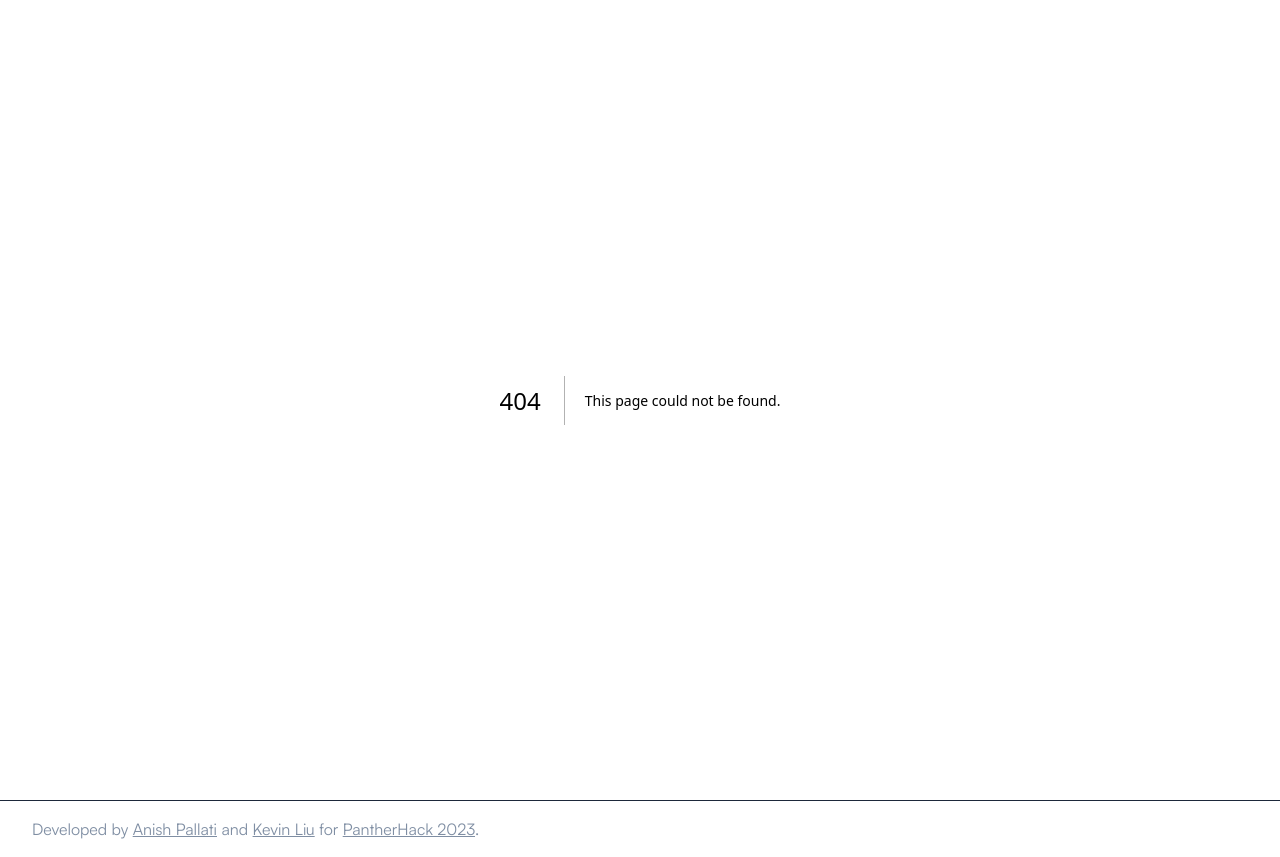
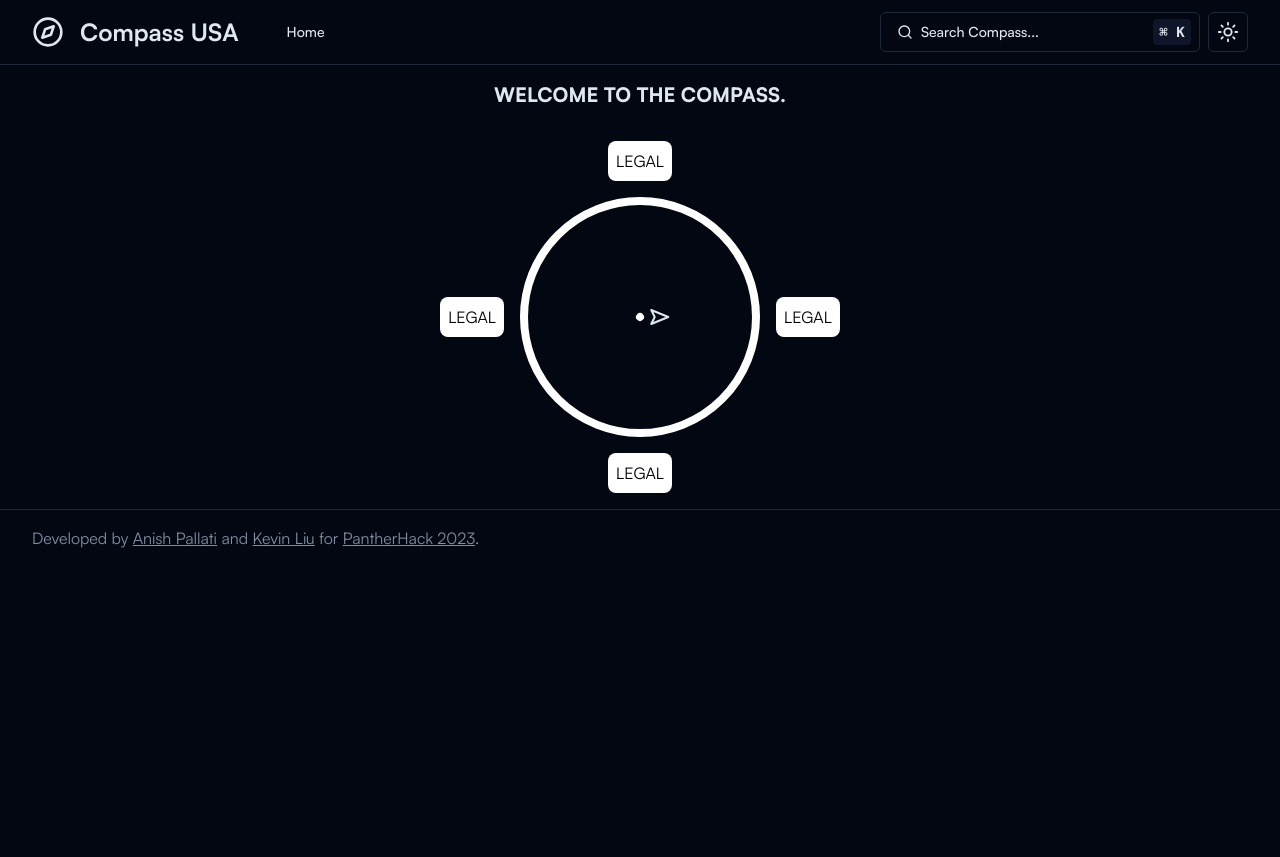
Before and after one commit to ap-1/compass-usa, a Next.js app: page /compass in a window 1280 px wide. Before the commit this address had no page. After the commit the page ends 800 px from the top, so only its background shows below. Built offline with nearby package versions, Linux system fonts and the light colour scheme.

Commit message:
add compass

```diff
--- /dev/null
+++ b/app/compass/page.tsx
@@ -0,0 +1,81 @@
+"use client";
+import { Navbar } from "@/components/navbar";
+import { Content } from "@/components/content";
+import { AskDialog } from "@/app/dialog";
+import { useState, useEffect, useRef } from "react";
+import { MousePointer2 } from "lucide-react";
+
+export default function Compass() {
+	const [arrowAngle, setArrowAngle] = useState(0);
+	const arrowRef = useRef(null);
+
+	useEffect(() => {
+		const updateArrowAngle = (event) => {
+			const arrowRect = arrowRef.current.getBoundingClientRect();
+			const arrowCenterX = arrowRect.left + arrowRect.width / 2;
+			const arrowCenterY = arrowRect.top + arrowRect.height / 2;
+			const deltaX = event.clientX - arrowCenterX;
+			const deltaY = event.clientY - arrowCenterY;
+			const radians = Math.atan2(deltaY, deltaX);
+			const degrees = (radians * 180) / Math.PI;
+			setArrowAngle(degrees);
+		};
+
+		window.addEventListener("mousemove", updateArrowAngle);
+
+		return () => {
+			window.removeEventListener("mousemove", updateArrowAngle);
+		};
+	}, []);
+
+	function Arrow({ angle }) {
+		return (
+			<div
+				ref={arrowRef}
+				className="absolute w-2 h-2 border-4 rounded-full border-white"
+				style={{
+					top: "50%",
+					left: "50%",
+					transform: `translate(-50%, -50%) rotate(${angle - 45}deg)`,
+				}}
+			>
+				<MousePointer2 className="rotate-180" />
+			</div>
+		);
+	}
+
+	return (
+		<>
+			<Navbar title="Compass" />
+			<Content as="main" className="py-4">
+				{/* <AskDialog /> */}
+				<div className="text-xl font-extrabold uppercase text-center mb-8">
+					Welcome to the Compass.
+				</div>
+				<div className="flex flex-row justify-center w-full">
+					<div className="flex  items-center">
+						<button className="mr-4 bg-white rounded-lg text-black p-2 ">
+							LEGAL
+						</button>
+					</div>
+					<div className="flex flex-col justify-center items-center ">
+						<button className="mb-4 bg-white rounded-lg text-black p-2 ">
+							LEGAL
+						</button>
+						<div className="relative rounded-full border-8 border-white h-60 w-60">
+							<Arrow angle={arrowAngle} />
+						</div>
+						<button className="mt-4 bg-white rounded-lg text-black p-2 ">
+							LEGAL
+						</button>
+					</div>
+					<div className="flex  items-center">
+						<button className="ml-4 bg-white rounded-lg text-black p-2 ">
+							LEGAL
+						</button>
+					</div>
+				</div>
+			</Content>
+		</>
+	);
+}
```
